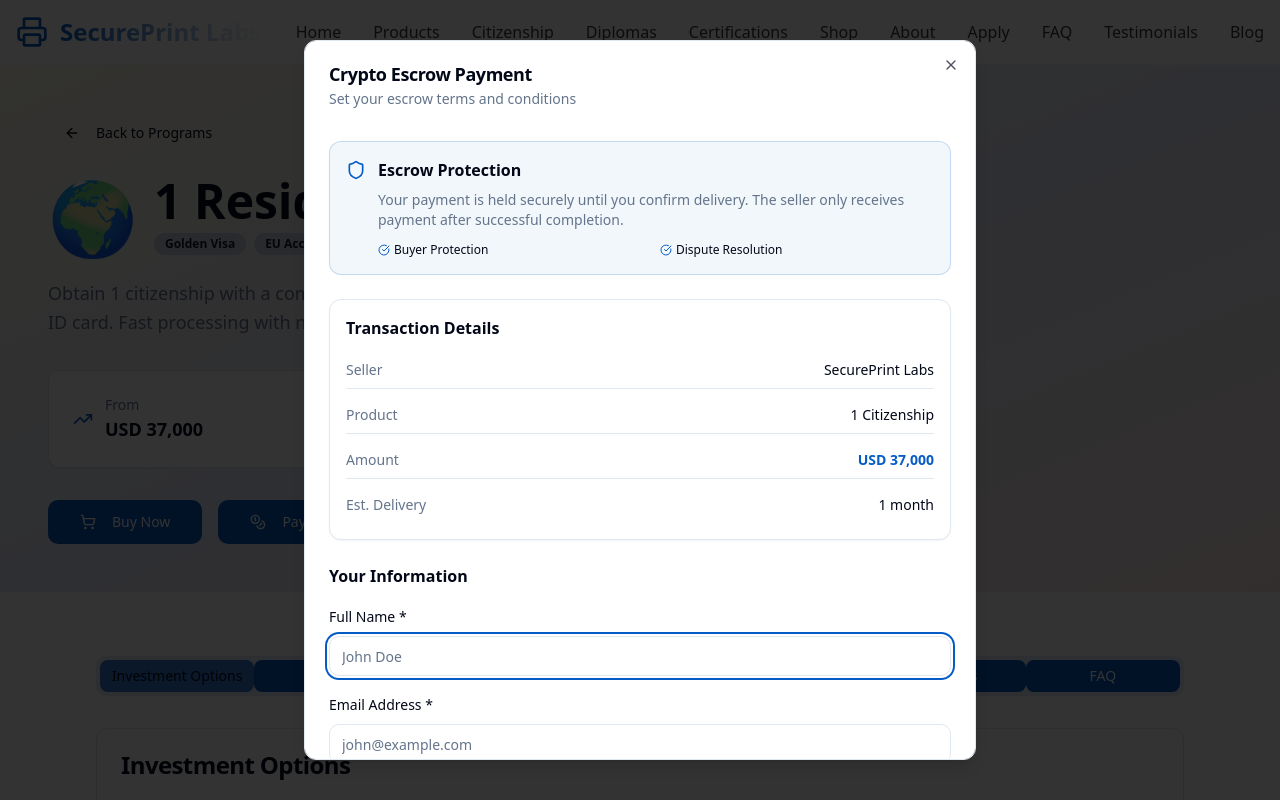
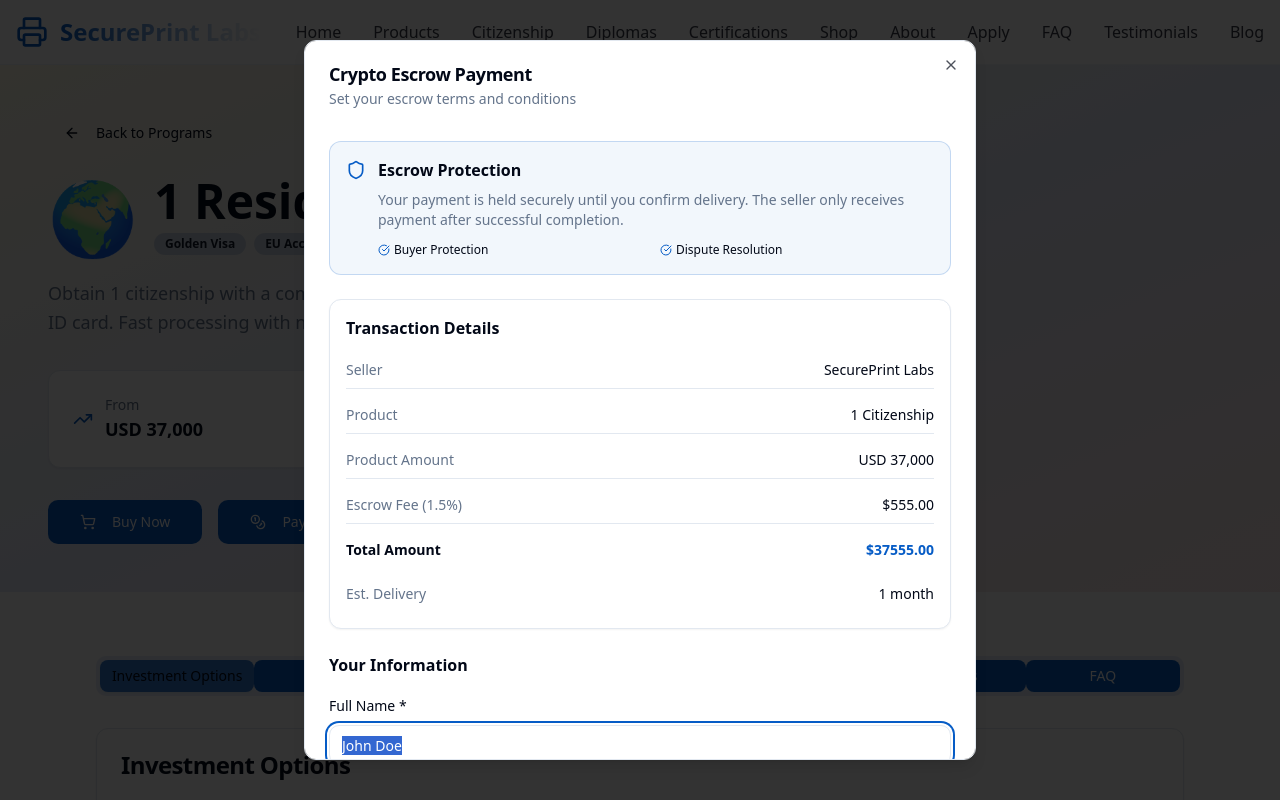
Before and after one commit to exerateanalytical/eudos, a React (Vite) app: page /citizenship/1 in a window 1280 px wide. Both pictures are taken after a click on the button "Pay with Crypto Escrow". Shown: the top 800 px of the page. Built offline with nearby package versions, Linux system fonts and the light colour scheme; the HTML template or start-up script is replaced by a standard one.

Commit message:
Refactor: Update escrow form

```diff
--- a/src/components/EscrowForm.tsx
+++ b/src/components/EscrowForm.tsx
@@ -20,11 +20,16 @@ export const EscrowForm = ({ open, onOpenChange, productName, productPrice, deli
   const [step, setStep] = useState<'form' | 'payment'>('form');
   const [copied, setCopied] = useState(false);
 
-  // Form state
-  const [buyerName, setBuyerName] = useState("");
-  const [buyerEmail, setBuyerEmail] = useState("");
+  // Form state - auto-populate with user data (editable)
+  const [buyerName, setBuyerName] = useState("John Doe");
+  const [buyerEmail, setBuyerEmail] = useState("john.doe@example.com");
   const [escrowTerms, setEscrowTerms] = useState("");
   const [instructions, setInstructions] = useState("");
+
+  // Calculate escrow fee (1.5%)
+  const productPriceNum = parseFloat(productPrice.replace(/[^0-9.]/g, '')) || 0;
+  const escrowFee = productPriceNum * 0.015;
+  const totalAmount = productPriceNum + escrowFee;
 
   const sellerName = "SecurePrint Labs";
   const escrowWallet = "0x1234...5678"; // Example wallet
@@ -119,8 +124,16 @@ export const EscrowForm = ({ open, onOpenChange, productName, productPrice, deli
                   <span className="font-medium">{productName}</span>
                 </div>
                 <div className="flex justify-between py-2 border-b">
-                  <span className="text-muted-foreground">Amount</span>
-                  <span className="font-bold text-primary">{productPrice}</span>
+                  <span className="text-muted-foreground">Product Amount</span>
+                  <span className="font-medium">{productPrice}</span>
+                </div>
+                <div className="flex justify-between py-2 border-b">
+                  <span className="text-muted-foreground">Escrow Fee (1.5%)</span>
+                  <span className="font-medium">${escrowFee.toFixed(2)}</span>
+                </div>
+                <div className="flex justify-between py-2">
+                  <span className="font-bold">Total Amount</span>
+                  <span className="font-bold text-primary">${totalAmount.toFixed(2)}</span>
                 </div>
                 {deliveryTime && (
                   <div className="flex justify-between py-2">
@@ -225,9 +238,17 @@ export const EscrowForm = ({ open, onOpenChange, productName, productPrice, deli
                   <span className="text-muted-foreground">Product</span>
                   <span className="font-medium">{productName}</span>
                 </div>
+                <div className="flex justify-between">
+                  <span className="text-muted-foreground">Product Amount</span>
+                  <span className="font-medium">{productPrice}</span>
+                </div>
+                <div className="flex justify-between">
+                  <span className="text-muted-foreground">Escrow Fee (1.5%)</span>
+                  <span className="font-medium">${escrowFee.toFixed(2)}</span>
+                </div>
                 <div className="flex justify-between pt-2 border-t">
                   <span className="font-bold">Total Amount</span>
-                  <span className="font-bold text-primary text-lg">{productPrice}</span>
+                  <span className="font-bold text-primary text-lg">${totalAmount.toFixed(2)}</span>
                 </div>
               </div>
             </Card>
```
